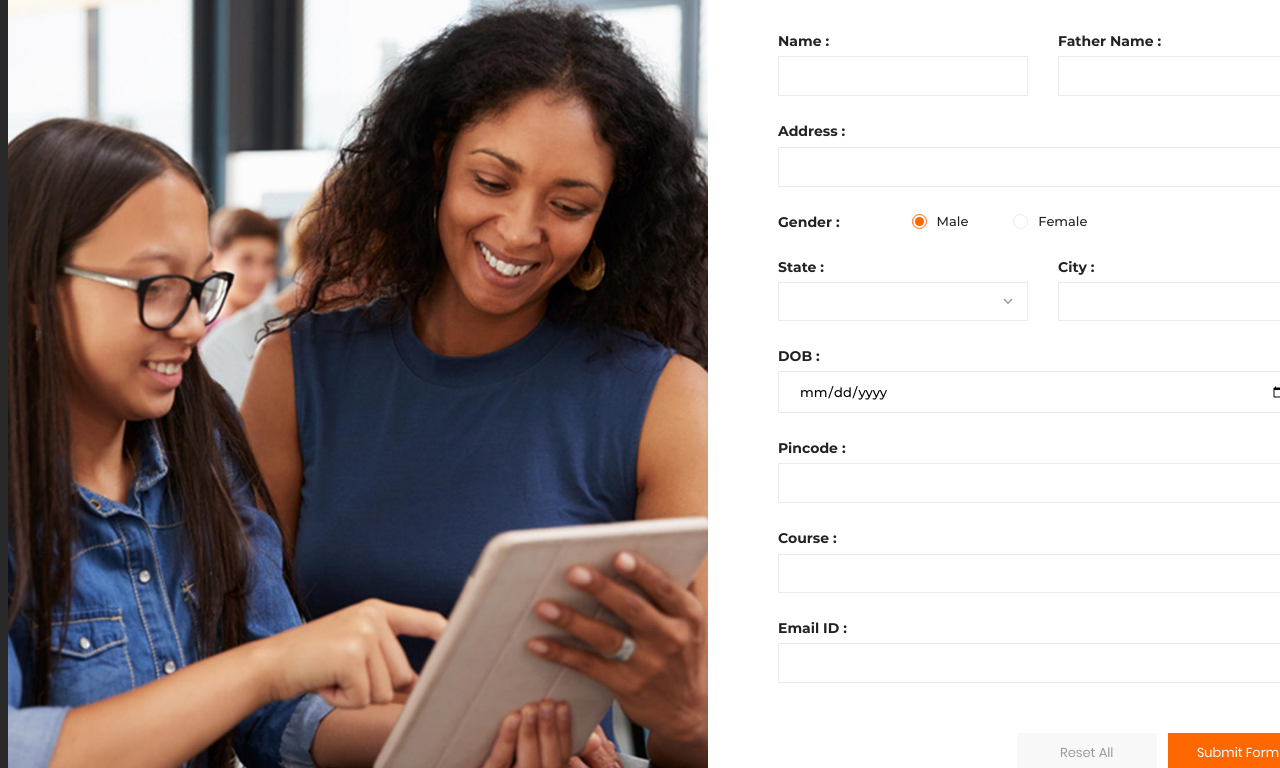
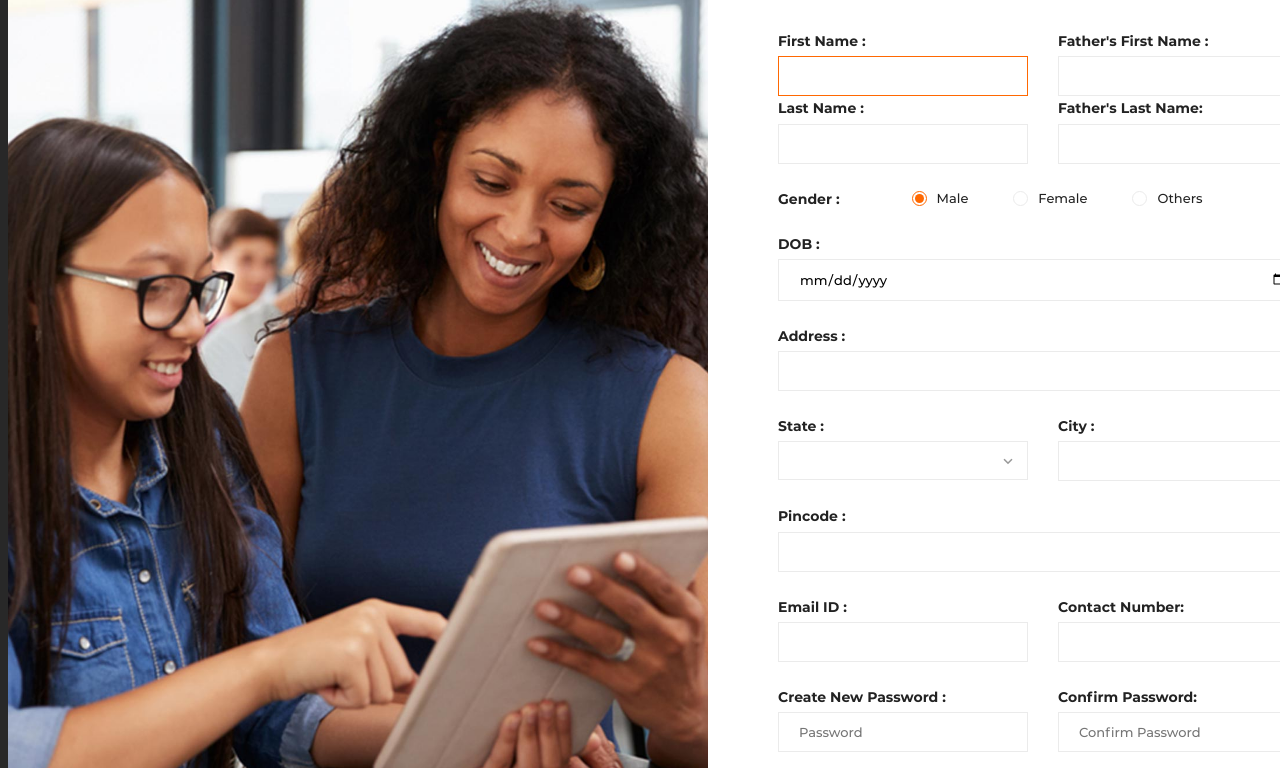
Before and after one commit to Hetul79/Student-Registration-Form, a plain HTML site: page index.html in a window 1280 px wide. Shown: the part 184-952 px from the top of the page. Drawn offline with Linux system fonts and the light colour scheme.

Commit message:
Created Basic form and store it in mysql. At Basic stage

```diff
--- a/index.html
+++ b/index.html
@@ -4,7 +4,7 @@
     <meta charset="UTF-8">
     <meta name="viewport" content="width=device-width, initial-scale=1.0">
     <meta http-equiv="X-UA-Compatible" content="ie=edge">
-    <title>Sign Up For Cyberagis</title>
+    <title>Register For Cyberagis</title>
 
     <!-- Font Icon -->
     <link rel="stylesheet" href="fonts/material-icon/css/material-design-iconic-font.min.css">
@@ -21,35 +21,52 @@
                     <img src="images/signup-img.jpg" alt="">
                 </div>
                 <div class="signup-form">
-                    <form method="POST" class="register-form" id="register-form">
+                    <form method="post" action="registration.cgi" class="register-form" id="register-form" />
                         <h2>Student registration form</h2>
                         <div class="form-row">
                             <div class="form-group">
-                                <label for="name">Name :</label>
-                                <input type="text" name="name" id="name" required/>
+                                <label for="fname">First Name :</label>
+                                <input type="text" name="firstName" id="name" maxlength="25" autofocus required/>
+                                <label for="lname">Last Name :</label>
+                                <input type="text" name="lastName" id="name" maxlength="25" required/>
                             </div>
                             <div class="form-group">
-                                <label for="father_name">Father Name :</label>
-                                <input type="text" name="father_name" id="father_name" required/>
+                                <label for="fatherfirst_name">Father's First Name :</label>
+                                <input type="text" name="fatherFirstName" id="father_name" maxlength="25" required/>
+                                <label for="fatherLastName">Father's Last Name:</label>
+                                <input type="text" name="fatherLastName" id="father_name" maxlength="25" required/>
                             </div>
                         </div>
-                        <div class="form-group">
-                            <label for="address">Address :</label>
-                            <input type="text" name="address" id="address" required/>
-                        </div>
+
                         <div class="form-radio">
                             <label for="gender" class="radio-label">Gender :</label>
                             <div class="form-radio-item">
-                                <input type="radio" name="gender" id="male" checked>
+                                <input type="radio" name="gender" id="male" value="male" checked>
                                 <label for="male">Male</label>
                                 <span class="check"></span>
                             </div>
                             <div class="form-radio-item">
-                                <input type="radio" name="gender" id="female">
+                                <input type="radio" name="gender" id="female" value="female">
                                 <label for="female">Female</label>
                                 <span class="check"></span>
                             </div>
+                            <div class="form-radio-item">
+                            	<input type="radio" name="gender" id="others" value="others">
+                            	<label for="others">Others</label>
+                            	<span class="check"></span>
+                            </div>
                         </div>
+
+                        <div class="form-group">
+                            <label for="birth_date">DOB :</label>
+                            <input type="date" name="birthDate" id="birth_date" min="01-01-1984" max="01-01-2013"/>
+                        </div>
+
+                        <div class="form-group">
+                            <label for="address">Address :</label>
+                            <input type="text" name="address" id="address" maxlength="50" required/>
+                        </div>
+
                         <div class="form-row">
                             <div class="form-group">
                                 <label for="state">State :</label>
@@ -57,7 +74,6 @@
                                     <select name="state" id="state">
                                     	<option value=NULL> </option>
                                     	<option value="Andaman and Nicobar Islands">Andaman and Nicobar Islands</option>
-
                                         <option value="Andhra Pradesh">Andhra Pradesh</option>
                                         <option value="Arunachal Pradesh">Arunachal Pradesh</option>
                                         <option value="Bihar">Bihar</option>
@@ -66,7 +82,6 @@
                                         <option value="Dadra and Nagar Haveli">Dadra and Nagar Haveli</option>
                                         <option value="Daman and Diu">Daman and Diu</option>
                                         <option value="Delhi">Delhi</option>
-
                                         <option value="Goa">Goa</option>
                                         <option value="Gujarat">Gujarat</option>
                                         <option value="Haryana">Haryana</option>
@@ -76,7 +91,6 @@
                                         <option value="Karnataka">Karnataka</option>
                                         <option value="Kerala">Kerala</option>
                                         <option value="Lakshadweep">Lakshadweep</option>
-
                                         <option value="Madhya Pradesh">Madhya Pradesh</option>
                                         <option value="Maharashtra">Maharashtra</option>
                                         <option value="Manipur">Manipur</option>
@@ -99,41 +113,42 @@
                                 </div>
                             </div>
                             <div class="form-group">
-                                <label for="city">City :</label>
-                                <div class="form-select">
-                                    <select name="city" id="city">
-                                        <option value=NULL></option>
-                                        <option value="losangeles">Los Angeles</option>
-                                        <option value="washington">Washington</option>
-                                    </select>
-                                    <span class="select-icon"><i class="zmdi zmdi-chevron-down"></i></span>
-                                </div>
+                                <label for="City">City :</label>
+                                <input type="text" name="city" id="city" minlength="3" maxlength="20" required/>
                             </div>
                         </div>
-                        <div class="form-group">
-                            <label for="birth_date">DOB :</label>
-                            <input type="date" name="birth_date" id="birth_date">
-                        </div>
+
                         <div class="form-group">
                             <label for="pincode">Pincode :</label>
-                            <input type="text" name="pincode" id="pincode">
+                            <input type="number" name="pincode" id="pincode" min="100000" max="999999"/>
                         </div>
-                        <div class="form-group">
-                            <label for="course">Course :</label>
-                            <div class="form-select">
-                                <select name="course" id="course">
-                                    <option value=""></option>
-                                    <option value="computer">Computer Operator & Pragramming Assistant</option>
-                                    <option value="desiger">Designer</option>
-                                    <option value="marketing">Marketing</option>
-                                </select>
-                                <span class="select-icon"><i class="zmdi zmdi-chevron-down"></i></span>
-                            </div>
-                        </div>
+                    <div class="form-row">
                         <div class="form-group">
                             <label for="email">Email ID :</label>
                             <input type="email" name="email" id="email" />
                         </div>
+
+                        <div class="form-group">
+                        	<label for="phoneno">Contact Number: </label>
+                        	<input type="text" name="phoneno" id="phoneno" maxlength="10"  pattern="\d{10}"/>
+                        </div>
+                    </div>
+
+
+                    <div class="form-row">
+                        <div class="form-group">
+                            <label for="password">Create New Password :</label>
+                                <input type="password" name="password" id="psw" pattern="(?=.*\d)(?=.*[a-z])(?=.*[A-Z]).{8,}" title="Must contain at least one number and one uppercase and lowercase letter, and at least 8 or more characters" placeholder = "Password" required/>
+                        </div>
+
+
+                        <div class="form-group">
+                            <label for="confirmPassword">Confirm Password:</label>
+                            	<input type="password" name="confirmPassword" id="name" placeholder = "Confirm Password" required/>
+                        </div>
+
+                    </div>
+
                         <div class="form-submit">
                             <input type="submit" value="Reset All" class="submit" name="reset" id="reset" />
                             <input type="submit" value="Submit Form" class="submit" name="submit" id="submit" />
@@ -148,5 +163,6 @@
     <!-- JS -->
     <script src="vendor/jquery/jquery.min.js"></script>
     <script src="js/main.js"></script>
+
 </body>
 </html>
```
Also changed, not shown: 3 other files.
